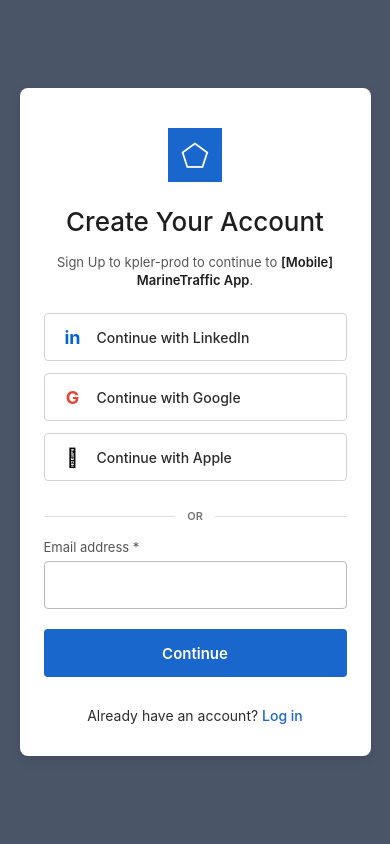
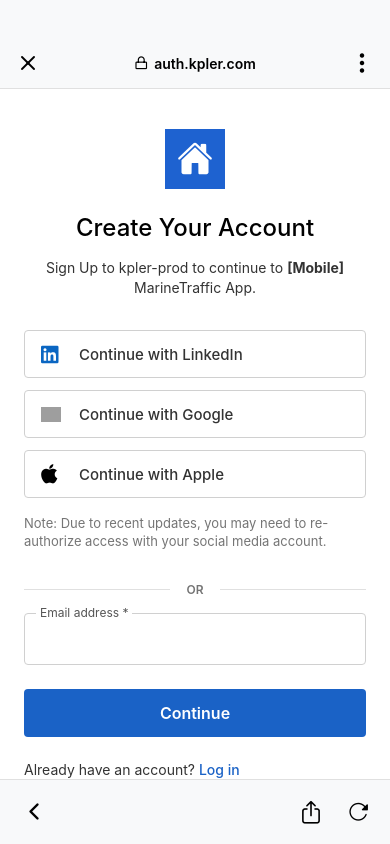
Before and after one commit to DevYuriVieira/marine-traffic-mobile-clone, a React Native app: screen /Login in a window 390 px wide. Built offline with nearby package versions, Linux system fonts and the light colour scheme; grey boxes are pictures that could not be loaded.

Commit message:
style: rebuild login screen to match Kpler web auth design

```diff
--- a/src/pages/Login/index.tsx
+++ b/src/pages/Login/index.tsx
@@ -1,7 +1,6 @@
 import React, { useState } from 'react';
-import { Text, View, TouchableOpacity, StatusBar } from 'react-native';
-import { InputField } from '../../components/InputField';
-import { Button } from '../../components/Button';
+import { View, Text, TextInput, TouchableOpacity, StatusBar, Image } from 'react-native';
+import { Feather, FontAwesome5, Ionicons } from '@expo/vector-icons';
 import { styles } from './style';
 
 export default function Login({ navigation }: any) {
@@ -12,62 +11,108 @@
   };
 
   return (
-    <View style={styles.background}>
-      <StatusBar barStyle="light-content" backgroundColor="#4A5568" />
+    <View style={styles.container}>
+      <StatusBar barStyle="dark-content" backgroundColor="#F8F9FA" translucent />
 
-      <View style={styles.card}>
+      <View style={styles.header}>
+        <TouchableOpacity activeOpacity={0.7} onPress={handleNavigate}>
+          <Feather name="x" size={24} color="#000000" />
+        </TouchableOpacity>
+
+        <View style={styles.urlContainer}>
+          <Feather name="lock" size={14} color="#000000" />
+          <Text style={styles.urlText}>auth.kpler.com</Text>
+        </View>
+
+        <TouchableOpacity activeOpacity={0.7}>
+          <Ionicons name="ellipsis-vertical" size={24} color="#000000" />
+        </TouchableOpacity>
+      </View>
+
+      <View style={styles.content}>
         <View style={styles.logoContainer}>
-          <Text style={styles.logoIcon}>⬠</Text>
+          <View style={styles.logoBox}>
+            <Ionicons name="home" size={36} color="#FFFFFF" />
+          </View>
         </View>
 
         <Text style={styles.title}>Create Your Account</Text>
 
         <Text style={styles.subtitle}>
-          Sign Up to kpler-prod to continue to <Text style={styles.boldText}>[Mobile] MarineTraffic App</Text>.
+          Sign Up to kpler-prod to continue to <Text style={styles.boldText}>[Mobile]</Text> MarineTraffic App.
         </Text>
 
-        <TouchableOpacity style={styles.socialButton} activeOpacity={0.7} onPress={handleNavigate}>
+        <TouchableOpacity style={styles.socialButton} activeOpacity={0.7}>
           <View style={styles.socialIconContainer}>
-            <Text style={[styles.socialIconText, styles.linkedinText]}>in</Text>
+            <FontAwesome5 name="linkedin" size={20} color="#0A66C2" />
           </View>
-          <Text style={styles.socialLabel}>Continue with LinkedIn</Text>
+          <Text style={styles.socialText}>Continue with LinkedIn</Text>
         </TouchableOpacity>
 
-        <TouchableOpacity style={styles.socialButton} activeOpacity={0.7} onPress={handleNavigate}>
+        <TouchableOpacity style={styles.socialButton} activeOpacity={0.7}>
           <View style={styles.socialIconContainer}>
-            <Text style={[styles.socialIconText, styles.googleText]}>G</Text>
+            <Image
+              source={{ uri: 'https://img.icons8.com/color/48/google-logo.png' }}
+              style={styles.googleIcon}
+            />
           </View>
-          <Text style={styles.socialLabel}>Continue with Google</Text>
+          <Text style={styles.socialText}>Continue with Google</Text>
         </TouchableOpacity>
 
-        <TouchableOpacity style={styles.socialButton} activeOpacity={0.7} onPress={handleNavigate}>
+        <TouchableOpacity style={styles.socialButton} activeOpacity={0.7}>
           <View style={styles.socialIconContainer}>
-            <Text style={[styles.socialIconText, styles.appleText]}></Text>
+            <FontAwesome5 name="apple" size={22} color="#000000" />
           </View>
-          <Text style={styles.socialLabel}>Continue with Apple</Text>
+          <Text style={styles.socialText}>Continue with Apple</Text>
         </TouchableOpacity>
 
-        <View style={styles.separatorContainer}>
-          <View style={styles.separatorLine} />
-          <Text style={styles.separatorText}>OR</Text>
-          <View style={styles.separatorLine} />
+        <Text style={styles.noteText}>
+          Note: Due to recent updates, you may need to re-authorize access with your social media account.
+        </Text>
+
+        <View style={styles.dividerContainer}>
+          <View style={styles.dividerLine} />
+          <Text style={styles.dividerText}>OR</Text>
+          <View style={styles.dividerLine} />
         </View>
 
-        <InputField
-          label="Email address *"
+        <View style={styles.inputWrapper}>
+          <Text style={styles.inputLabel}>Email address *</Text>
+          <TextInput
+            style={styles.input}
             value={email}
             onChangeText={setEmail}
             keyboardType="email-address"
             autoCapitalize="none"
-          autoCorrect={false}
           />
+        </View>
 
-        <Button title="Continue" onPress={handleNavigate} />
+        <TouchableOpacity style={styles.continueButton} activeOpacity={0.8} onPress={handleNavigate}>
+          <Text style={styles.continueButtonText}>Continue</Text>
+        </TouchableOpacity>
 
+        <View style={styles.footerContainer}>
           <Text style={styles.footerText}>
-          Already have an account? <Text style={styles.footerLink} onPress={handleNavigate}>Log in</Text>
+            Already have an account? <Text style={styles.footerLink}>Log in</Text>
           </Text>
         </View>
       </View>
+
+      <View style={styles.bottomWebBar}>
+        <TouchableOpacity activeOpacity={0.7} onPress={handleNavigate}>
+          <Feather name="chevron-left" size={28} color="#000000" />
+        </TouchableOpacity>
+
+        <View style={styles.bottomWebRightGroup}>
+          <TouchableOpacity activeOpacity={0.7}>
+            <Ionicons name="share-outline" size={26} color="#000000" />
+          </TouchableOpacity>
+          <TouchableOpacity activeOpacity={0.7}>
+            <Ionicons name="reload" size={22} color="#000000" />
+          </TouchableOpacity>
+        </View>
+      </View>
+
+    </View>
   );
 }
--- a/src/pages/Login/style.ts
+++ b/src/pages/Login/style.ts
@@ -1,60 +1,64 @@
-import { StyleSheet, Dimensions } from 'react-native';
-
-const { width } = Dimensions.get('window');
+import { StyleSheet } from 'react-native';
 
 export const styles = StyleSheet.create({
-  background: {
+  container: {
     flex: 1,
-    justifyContent: 'center',
+    backgroundColor: '#FFFFFF',
+  },
+  header: {
+    flexDirection: 'row',
     alignItems: 'center',
-    backgroundColor: '#4A5568',
+    justifyContent: 'space-between',
+    paddingHorizontal: 16,
+    paddingTop: 50,
+    paddingBottom: 12,
+    borderBottomWidth: 1,
+    borderBottomColor: '#E0E0E0',
+    backgroundColor: '#F8F9FA',
   },
-  card: {
-    backgroundColor: '#FFFFFF',
-    borderRadius: 8,
+  urlContainer: {
+    flexDirection: 'row',
+    alignItems: 'center',
+  },
+  urlText: {
+    fontSize: 14,
+    fontWeight: '600',
+    color: '#000000',
+    marginLeft: 6,
+  },
+  content: {
+    flex: 1,
+    paddingHorizontal: 24,
     paddingTop: 40,
-    paddingBottom: 32,
-    paddingHorizontal: 24,
-    width: width * 0.9,
-    maxWidth: 380,
-    alignItems: 'center',
-    shadowColor: '#000',
-    shadowOffset: { width: 0, height: 4 },
-    shadowOpacity: 0.1,
-    shadowRadius: 12,
-    elevation: 6,
   },
   logoContainer: {
-    width: 54,
-    height: 54,
-    backgroundColor: '#1966CC',
-    justifyContent: 'center',
     alignItems: 'center',
     marginBottom: 24,
   },
-  logoIcon: {
-    color: '#FFFFFF',
-    fontSize: 32,
-    fontWeight: '300',
+  logoBox: {
+    width: 60,
+    height: 60,
+    backgroundColor: '#1E62D0',
+    justifyContent: 'center',
+    alignItems: 'center',
   },
   title: {
-    fontSize: 26,
+    fontSize: 24,
     fontWeight: '500',
-    color: '#1E1E1E',
+    color: '#000000',
     marginBottom: 16,
     textAlign: 'center',
   },
   subtitle: {
-    fontSize: 13,
-    color: '#555555',
+    fontSize: 14,
+    color: '#333333',
     textAlign: 'center',
-    lineHeight: 18,
-    marginBottom: 24,
-    paddingHorizontal: 12,
+    lineHeight: 20,
+    marginBottom: 32,
+    paddingHorizontal: 10,
   },
   boldText: {
-    fontWeight: '600',
-    color: '#1E1E1E',
+    fontWeight: 'bold',
   },
   socialButton: {
     flexDirection: 'row',
@@ -62,53 +66,115 @@
     width: '100%',
     height: 48,
     borderWidth: 1,
-    borderColor: '#D3D3D3',
+    borderColor: '#D0D0D0',
     borderRadius: 4,
+    marginBottom: 12,
     paddingHorizontal: 16,
-    marginBottom: 12,
   },
   socialIconContainer: {
-    width: 24,
-    alignItems: 'center',
-    marginRight: 12,
+    width: 30,
+    alignItems: 'flex-start',
+    justifyContent: 'center',
   },
-  socialIconText: {
-    fontSize: 18,
-    fontWeight: 'bold',
+  googleIcon: {
+    width: 20,
+    height: 20,
+    resizeMode: 'contain',
   },
-  linkedinText: { color: '#0066CC' },
-  googleText: { color: '#EA4335' },
-  appleText: { color: '#000000' },
-  socialLabel: {
-    fontSize: 14,
-    color: '#2C2C2C',
+  socialText: {
+    fontSize: 15,
+    color: '#333333',
     fontWeight: '500',
+    marginLeft: 8,
   },
-  separatorContainer: {
+  noteText: {
+    fontSize: 13,
+    color: '#757575',
+    lineHeight: 18,
+    marginTop: 4,
+    marginBottom: 16,
+  },
+  dividerContainer: {
     flexDirection: 'row',
     alignItems: 'center',
     width: '100%',
     marginVertical: 16,
   },
-  separatorLine: {
+  dividerLine: {
     flex: 1,
     height: 1,
     backgroundColor: '#E0E0E0',
   },
-  separatorText: {
-    marginHorizontal: 12,
+  dividerText: {
+    marginHorizontal: 16,
     color: '#757575',
-    fontSize: 11,
+    fontSize: 12,
     fontWeight: '600',
+  },
+  inputWrapper: {
+    width: '100%',
+    position: 'relative',
+    marginBottom: 24,
+  },
+  inputLabel: {
+    position: 'absolute',
+    top: -8,
+    left: 12,
+    backgroundColor: '#FFFFFF',
+    paddingHorizontal: 4,
+    zIndex: 1,
+    fontSize: 12,
+    color: '#555555',
+  },
+  input: {
+    width: '100%',
+    height: 52,
+    borderWidth: 1,
+    borderColor: '#D0D0D0',
+    borderRadius: 4,
+    paddingHorizontal: 16,
+    fontSize: 16,
+    color: '#000000',
+  },
+  continueButton: {
+    width: '100%',
+    height: 48,
+    backgroundColor: '#1A62C6',
+    borderRadius: 4,
+    justifyContent: 'center',
+    alignItems: 'center',
+    marginBottom: 24,
+  },
+  continueButtonText: {
+    color: '#FFFFFF',
+    fontSize: 16,
+    fontWeight: '600',
+  },
+  footerContainer: {
+    alignItems: 'flex-start',
+    width: '100%',
   },
   footerText: {
     fontSize: 14,
-    color: '#2C2C2C',
-    textAlign: 'center',
-    marginTop: 10,
+    color: '#333333',
   },
   footerLink: {
-    color: '#1966CC',
+    color: '#1A62C6',
     fontWeight: '500',
   },
+  bottomWebBar: {
+    flexDirection: 'row',
+    justifyContent: 'space-between',
+    alignItems: 'center',
+    paddingHorizontal: 20,
+    paddingVertical: 16,
+    borderTopWidth: 1,
+    borderTopColor: '#E0E0E0',
+    backgroundColor: '#F8F9FA',
+  },
+  bottomWebRightGroup: {
+    flexDirection: 'row',
+    alignItems: 'center',
+    gap: 24,
+  },
 });
```
Lines whose indentation alone changed are shown as unchanged.
